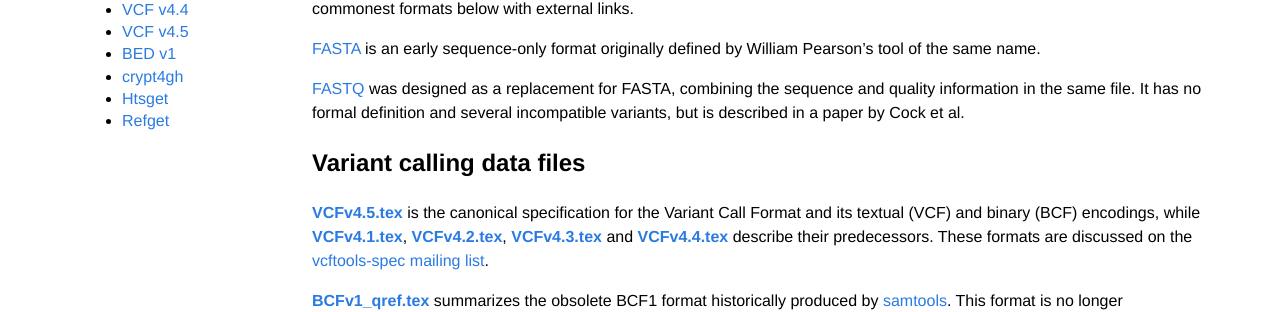
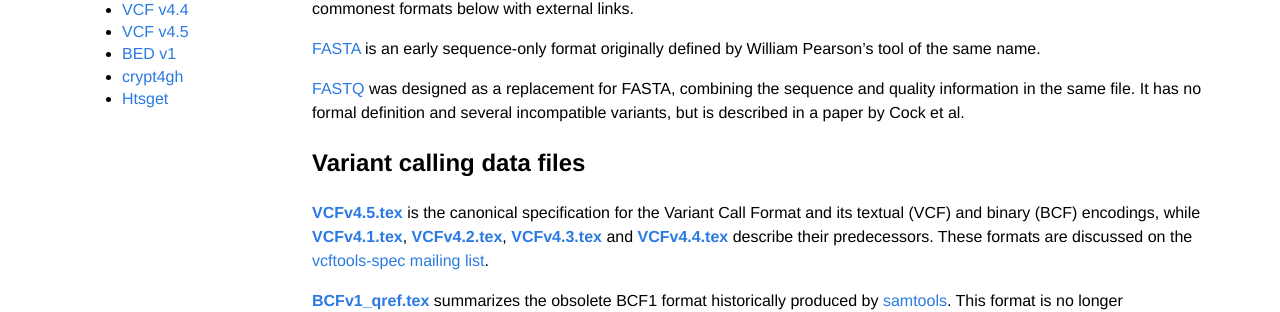
Before and after one commit to samtools/hts-specs, a Jekyll site: the page built from index.md, in a window 1280 px wide. Shown: the part 550-862 px from the top of the page. Built offline with Jekyll 4.4.1, drawn with Linux system fonts in a browser that asks for light colours.

Commit message:
Removing refget from index.md

```diff
--- a/index.md
+++ b/index.md
@@ -30,7 +30,6 @@ Specifications:
 - [BED v1](BEDv1.pdf)
 - [crypt4gh](crypt4gh.pdf)
 - [Htsget](htsget.html)
-- [Refget](refget.html)
 </div>
 <div class="mainbar">
 {% for line in readme_lines offset: 12 %}
```
